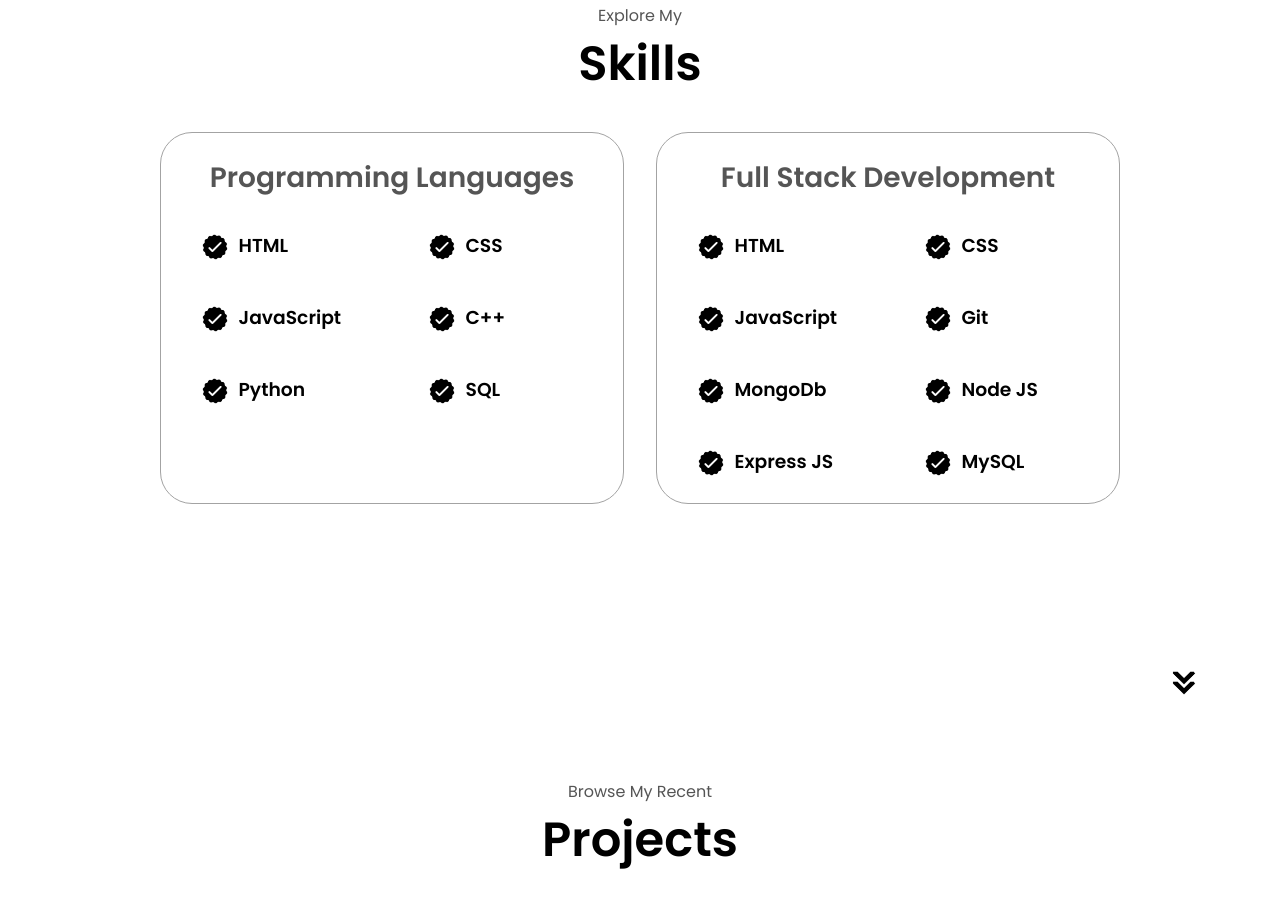
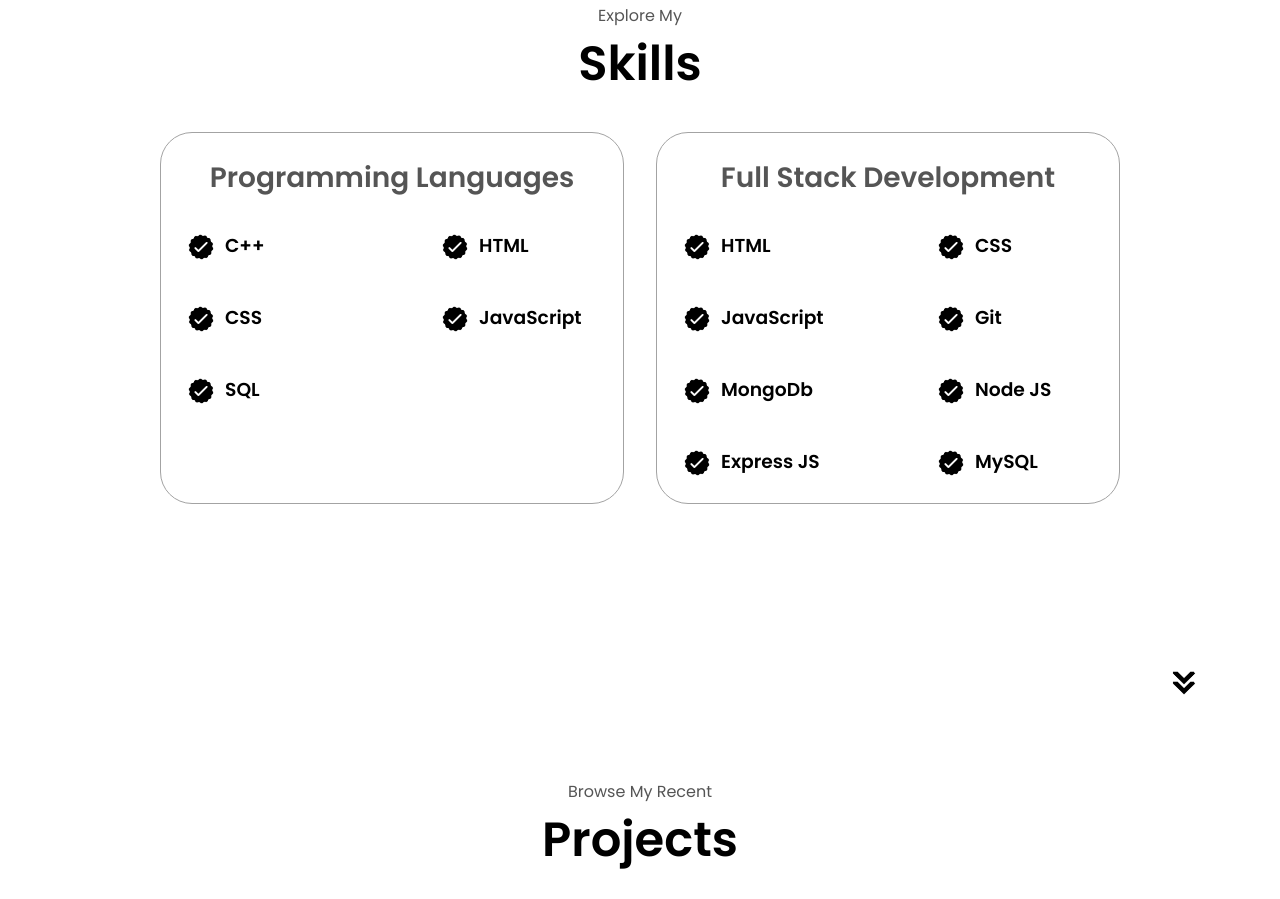
Before and after one commit to nimish492/portfolio, a plain HTML site: page index.html in a window 1280 px wide. Shown: the part 3061-3960 px from the top of the page. Drawn offline with Linux system fonts and the light colour scheme.

Commit message:
hellorooooo

```diff
--- a/index.html
+++ b/index.html
@@ -177,6 +177,13 @@
             <article>
               <img src="./assets/checkmark.png" alt="Experience icon" class="icon" />
               <div>
+                <h3>C++</h3>
+              </div>
+            </article>
+
+            <article>
+              <img src="./assets/checkmark.png" alt="Experience icon" class="icon" />
+              <div>
                 <h3>HTML</h3>
               </div>
             </article>
@@ -192,20 +199,7 @@
                 <h3>JavaScript</h3>
               </div>
             </article>
-            <article>
-              <img src="./assets/checkmark.png" alt="Experience icon" class="icon" />
-              <div>
-                <h3>C++</h3>
-              </div>
-            </article>
-            <article>
-              <img src="./assets/checkmark.png" alt="Experience icon" class="icon" />
-              <div>
-                <h3>Python</h3>
-
-              </div>
-            </article>
-            <article>
+            <article class>
               <img src="./assets/checkmark.png" alt="Experience icon" class="icon" />
               <div>
                 <h3>SQL</h3>
--- a/style.css
+++ b/style.css
@@ -347,7 +347,7 @@ section {
   flex-wrap: wrap;
   flex-direction: row;
   gap: 2.5rem;
-  justify-content: space-around;
+  justify-content: space-between;
 }
 
 article {
@@ -356,6 +356,7 @@ article {
   justify-content: normal;
   gap: 0.5rem;
 }
+
 
 article .icon {
   cursor: default;
@@ -406,7 +407,7 @@ article .icon {
   flex-wrap: wrap;
   flex-direction: row;
   gap: 2.5rem;
-  justify-content: space-around;
+  justify-content: space-between;
 }
 
 article {
```
Also changed, not shown: 1 other file.
